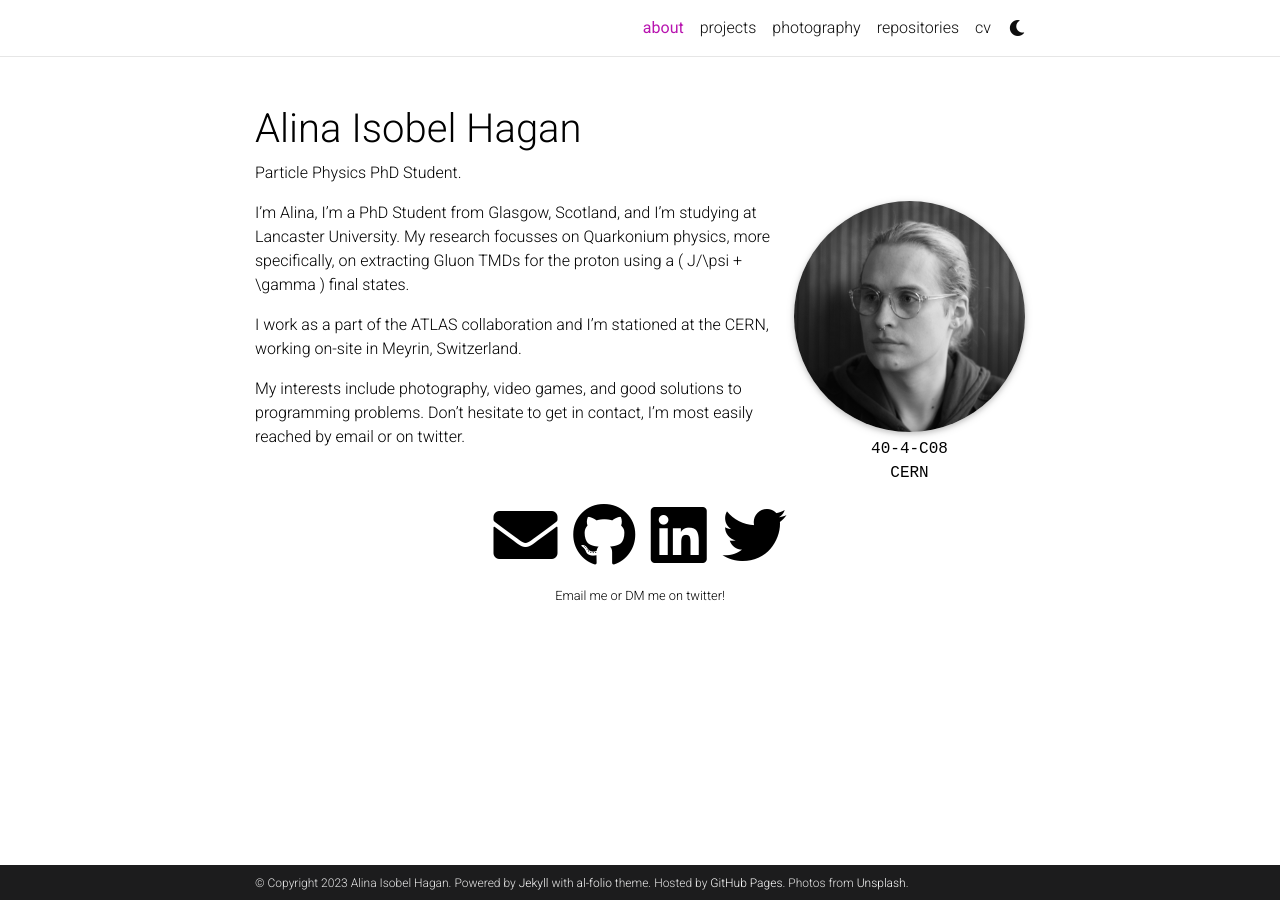
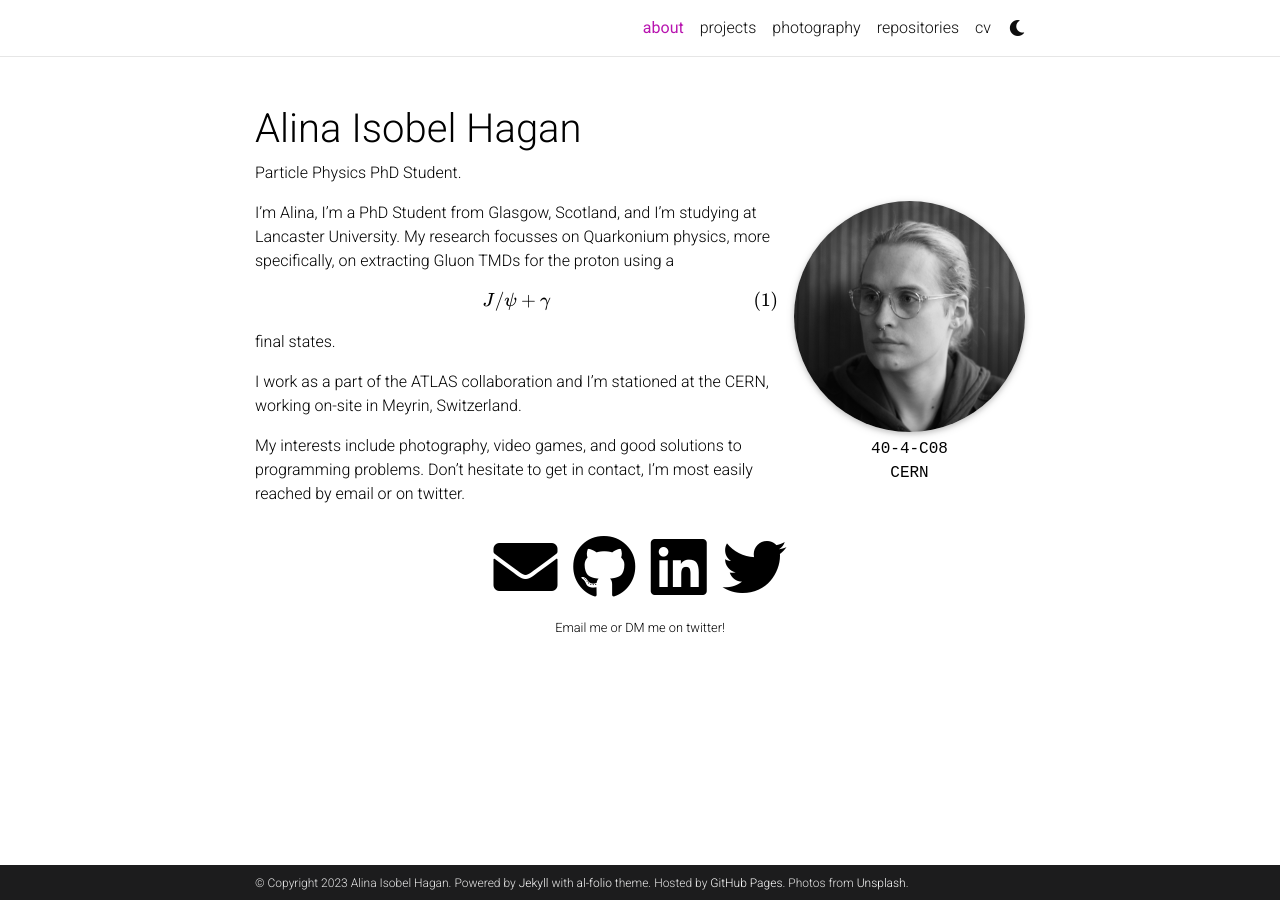
Before and after one commit to aihphysics/aihphysics.github.io, a Jekyll site: the page built from _pages/about.md, in a window 1280 px wide. Built offline with Jekyll 4.4.1, drawn with Linux system fonts in a browser that asks for light colours; full-size pictures stand in for the smaller copies a plugin makes; comment, search, counter and statistics services are not loaded; a style sheet for code colours, icons or effects is not loaded.

Commit message:
trying again

```diff
--- a/_pages/about.md
+++ b/_pages/about.md
@@ -18,7 +18,7 @@ selected_papers: false # includes a list of papers marked as "selected={true}"
 social: true  # includes social icons at the bottom of the page
 ---
 
-I'm Alina, I'm a PhD Student from Glasgow, Scotland, and I'm studying at Lancaster University. My research focusses on Quarkonium physics, more specifically, on extracting Gluon TMDs for the proton using a \( J/\psi + \gamma \) final states.
+I'm Alina, I'm a PhD Student from Glasgow, Scotland, and I'm studying at Lancaster University. My research focusses on Quarkonium physics, more specifically, on extracting Gluon TMDs for the proton using a \begin{equation} J/\psi + \gamma \end{equation} final states.
 
 I work as a part of the ATLAS collaboration and I'm stationed at the CERN, working on-site in Meyrin, Switzerland.
 
```
